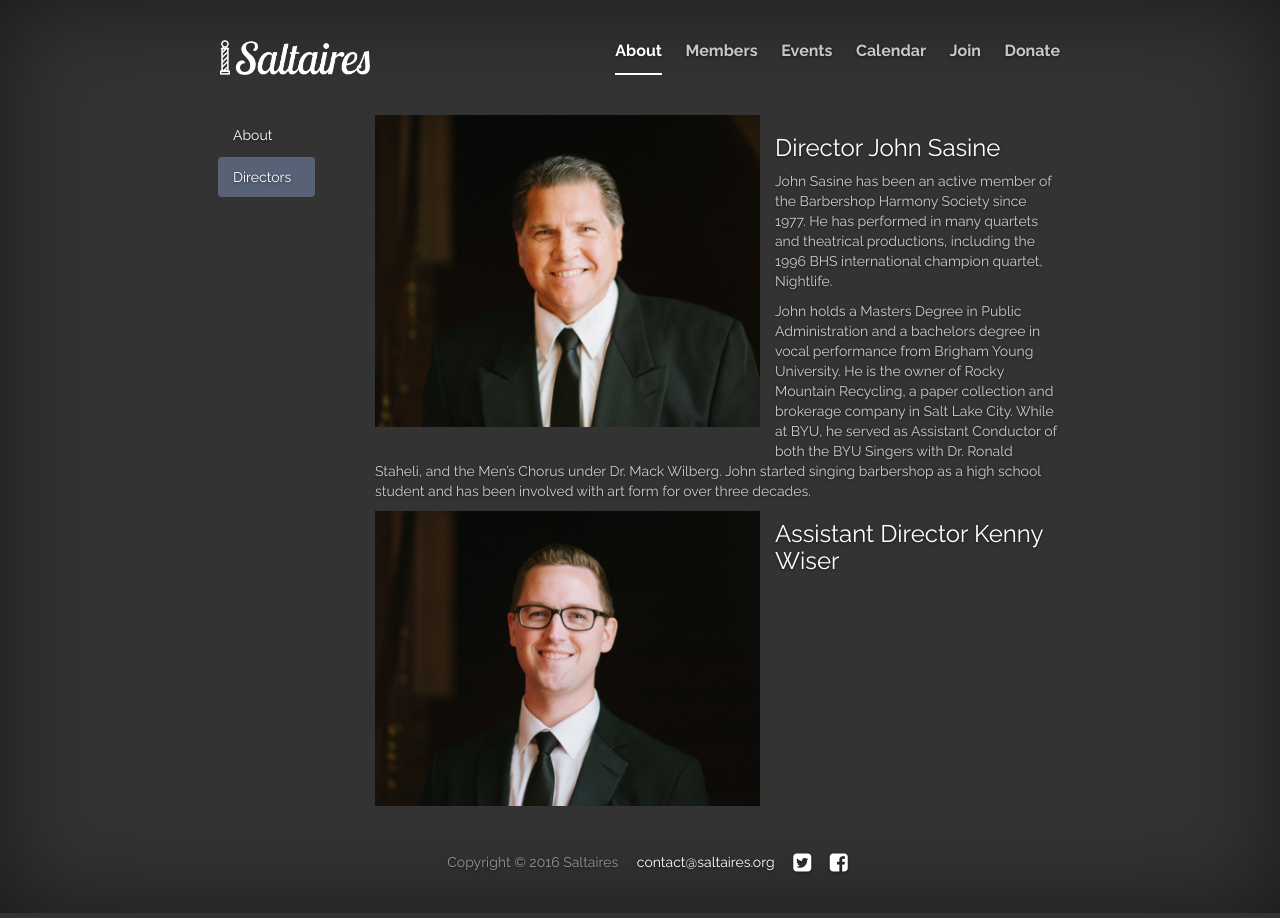
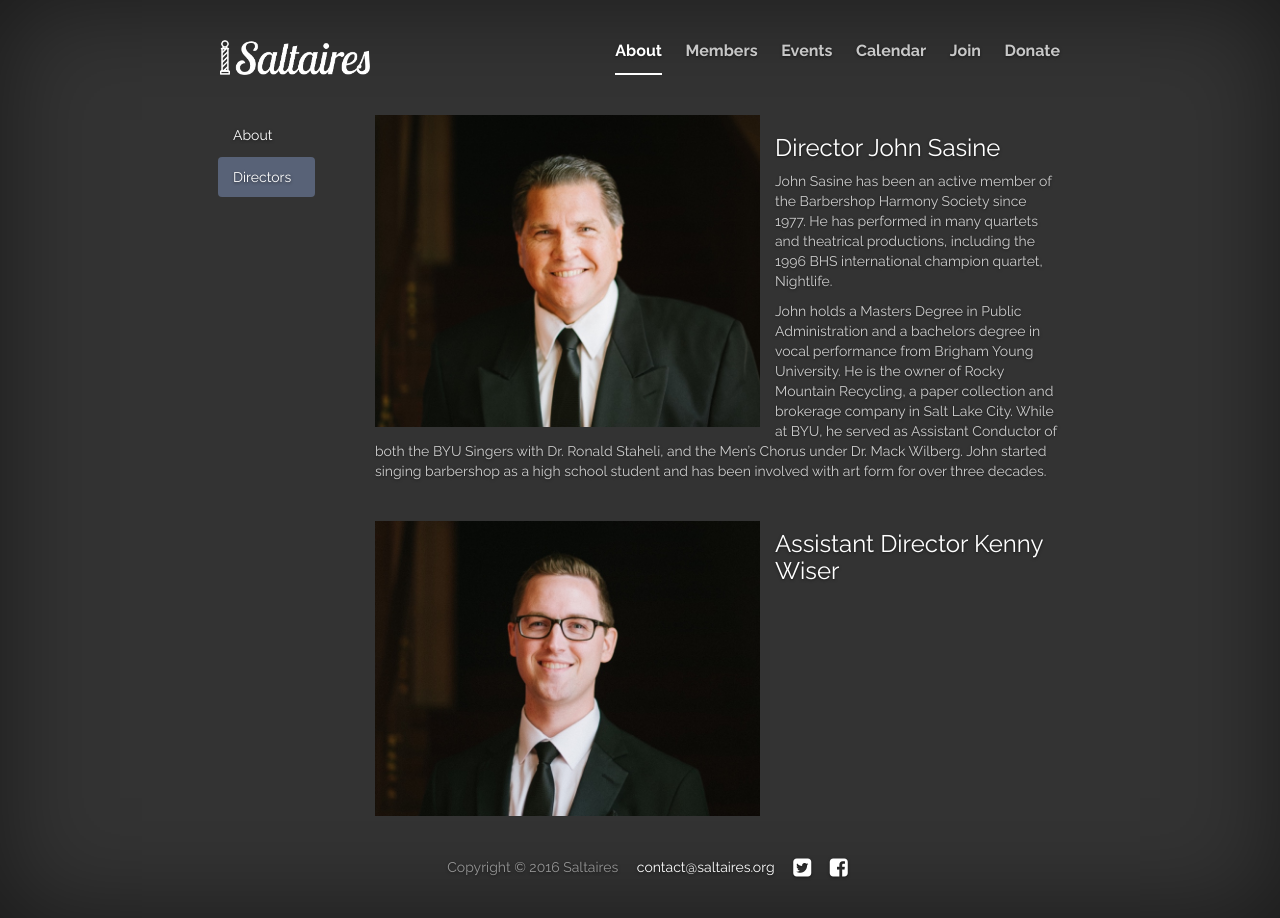
Before and after one commit to cayblood/saltaires, a Jekyll site: the page built from jekyll-site/directors.md, in a window 1280 px wide. Built offline with Jekyll 4.4.1, drawn with Linux system fonts in a browser that asks for light colours; nearby versions of some CDN libraries; library files that are not in the unit come from our copies.

Commit message:
Fix portrait spacing

```diff
--- a/jekyll-site/css/default.css
+++ b/jekyll-site/css/default.css
@@ -41,7 +41,7 @@ img.portrait {
   max-width: 400px;
   float: left;
   padding-right: 15px;
-  padding-bottom: 15px;
+  padding-bottom: 10px;
 }
 
 /* Absolute Center Spinner */
--- a/jekyll-site/directors.md
+++ b/jekyll-site/directors.md
@@ -20,6 +20,8 @@ and the Men's Chorus under Dr. Mack Wilberg. John started
 singing barbershop as a high school student and has been involved with
 art form for over three decades.
 
+<br />
+
 <img alt="Assistant Director Kenny Wiser" class="portrait" src="/images/kenny_wiser.jpg" />
 
 ### Assistant Director Kenny Wiser
```
